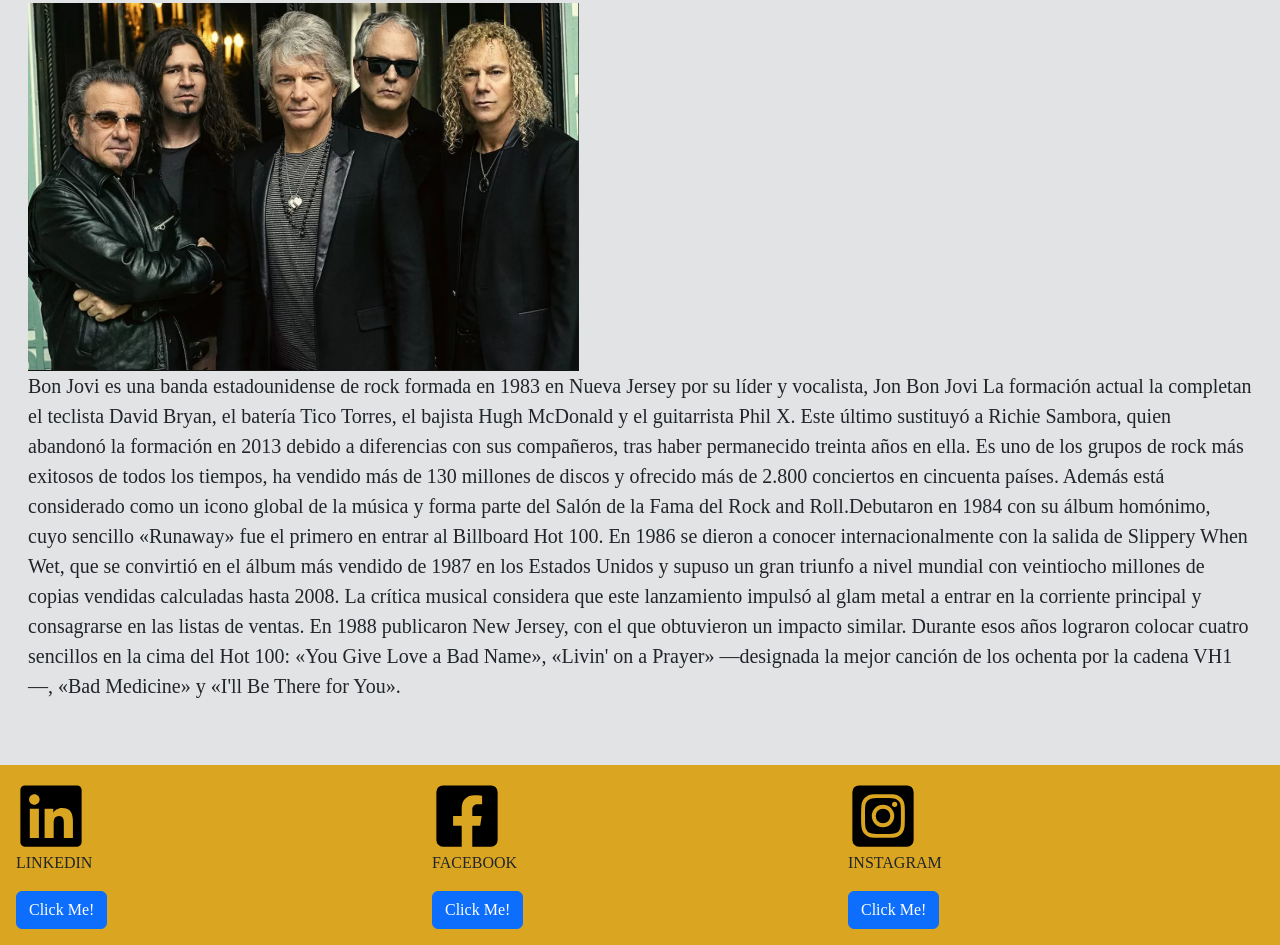
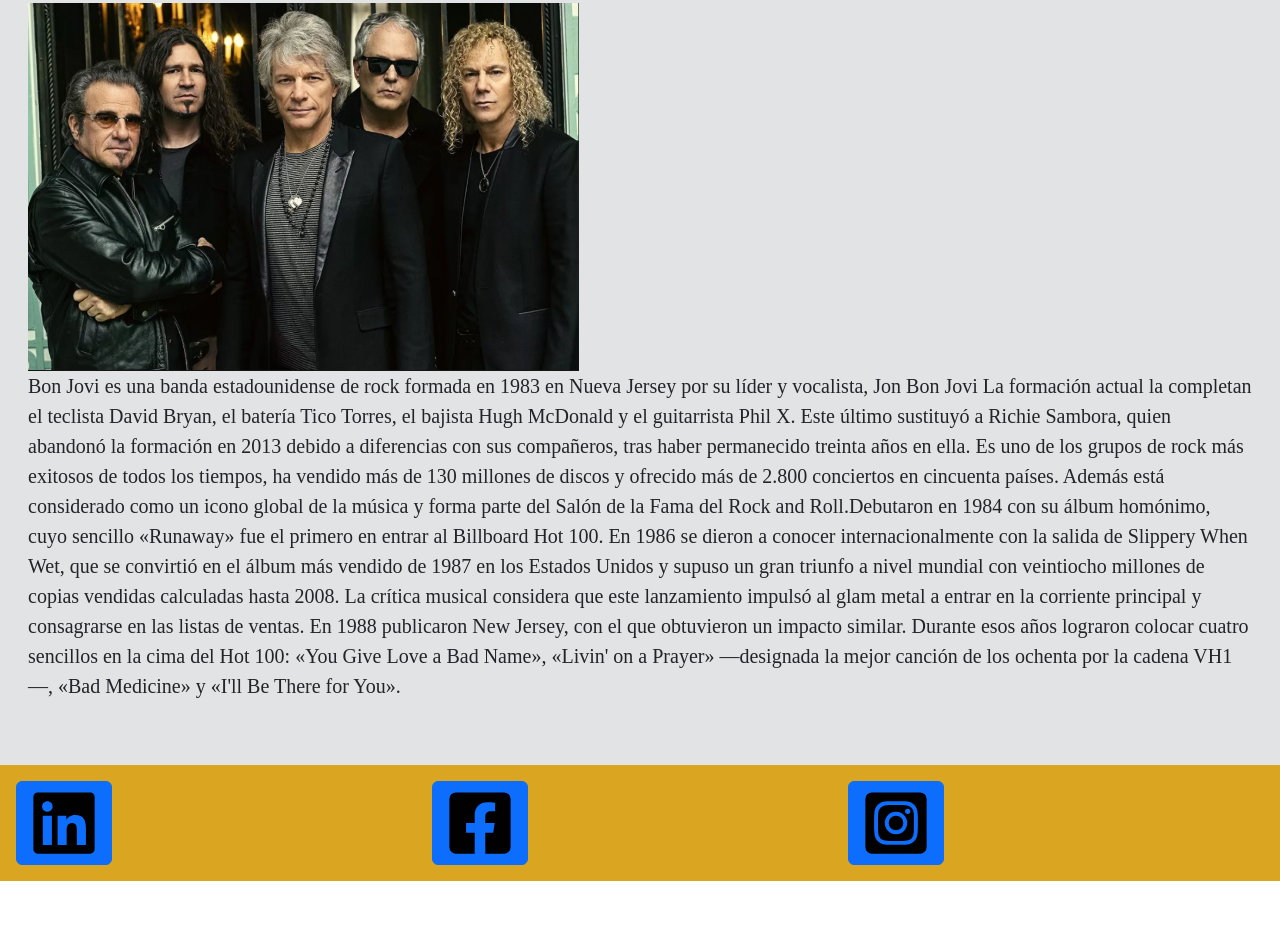
Before and after one commit to Juanotero98/CoderH-Proyecto-BonJovi, a plain HTML site: page index.html in a window 1280 px wide. Shown: the part 227-1172 px from the top of the page. After the commit the page ends 1108 px from the top, so only its background shows below. Drawn offline with nearby package versions, Linux system fonts and the light colour scheme.

Commit message:
Actualizacion 22

```diff
--- a/index.html
+++ b/index.html
@@ -23,7 +23,11 @@
       href="https://cdnjs.cloudflare.com/ajax/libs/animate.css/4.1.1/animate.min.css"
     />
     <link rel="stylesheet" href="./css/style.css" />
-    <link rel="shortcut icon" href="assets/icon/Captura de pantalla 2023-04-14 162515.png" type="image/x-icon">
+    <link
+      rel="shortcut icon"
+      href="assets/icon/Captura de pantalla 2023-04-14 162515.png"
+      type="image/x-icon"
+    />
     <title>Bon Jovi Inicio</title>
   </head>
   <body>
@@ -34,7 +38,7 @@
           <img
             src="./assets/icon/Captura de pantalla 2023-04-14 162515.png"
             alt="Logo"
-            class=" icon d-inline-block align-text-top"
+            class="icon d-inline-block align-text-top"
           />
           <a class="navbar-brand" href="#">Bon Jovi</a>
           <button
@@ -104,44 +108,33 @@
     <footer class="p-3 text-dark">
       <div class="w-50 animate__animated animate__flash">
         <div class="card-body">
-          <img src="./assets/icon/linkedin.svg" class="icon" alt="Linkedin" />
-          <p class="card-text">LINKEDIN</p>
-          <a
-            href="https://www.linkedin.com/in/juan-sebastian-otero-719170145/"
-            class="btn btn-primary"
-            target="_blank"
-            >Click Me!</a
-          >
+
+          <a href="https://www.linkedin.com/in/juan-sebastian-otero-719170145/" class="btn btn-primary" target="_blank">
+            <img src="./assets/icon/linkedin.svg" class="icon" alt="Linkedin" />
+
+          </a>
         </div>
       </div>
 
       <div class="w-50 animate__animated animate__flash">
         <div class="card-body">
-          <img src="./assets/icon/square-facebook.svg" class="icon" alt="Facebook" />
-          <p class="card-text">FACEBOOK</p>
+
+
           <a
-            href="https://www.facebook.com/juansebastian.otero.9"
-            class="btn btn-primary"
-            target="_blank"
-            >Click Me!</a
-          >
+            href="https://www.facebook.com/juansebastian.otero.9" class="btn btn-primary" target="_blank">
+            <img src="./assets/icon/square-facebook.svg" class="icon" alt="Facebook"/>
+          </a>
         </div>
       </div>
 
       <div class="w-50 animate__animated animate__flash">
         <div class="card-body">
-          <img
-            src="./assets/icon/square-instagram.svg"
-            class="icon"
-            alt="Instagram"
-          />
-          <p class="card-text">INSTAGRAM</p>
+
+
           <a
-            href="https://www.instagram.com/juansebastianotero/"
-            class="btn btn-primary"
-            target="_blank"
-            >Click Me!</a
-          >
+            href="https://www.instagram.com/juansebastianotero/" class="btn btn-primary" target="_blank">
+            <img src="./assets/icon/square-instagram.svg" class="icon" alt="Instagram"/>
+          </a>
         </div>
       </div>
     </footer>
```
Also changed, not shown: pages/Biografias.html (+15 -26 lines), pages/Contacto.html (+17 -28 lines), pages/Galeria.html (+16 -27 lines), pages/Musica.html (+16 -27 lines).
